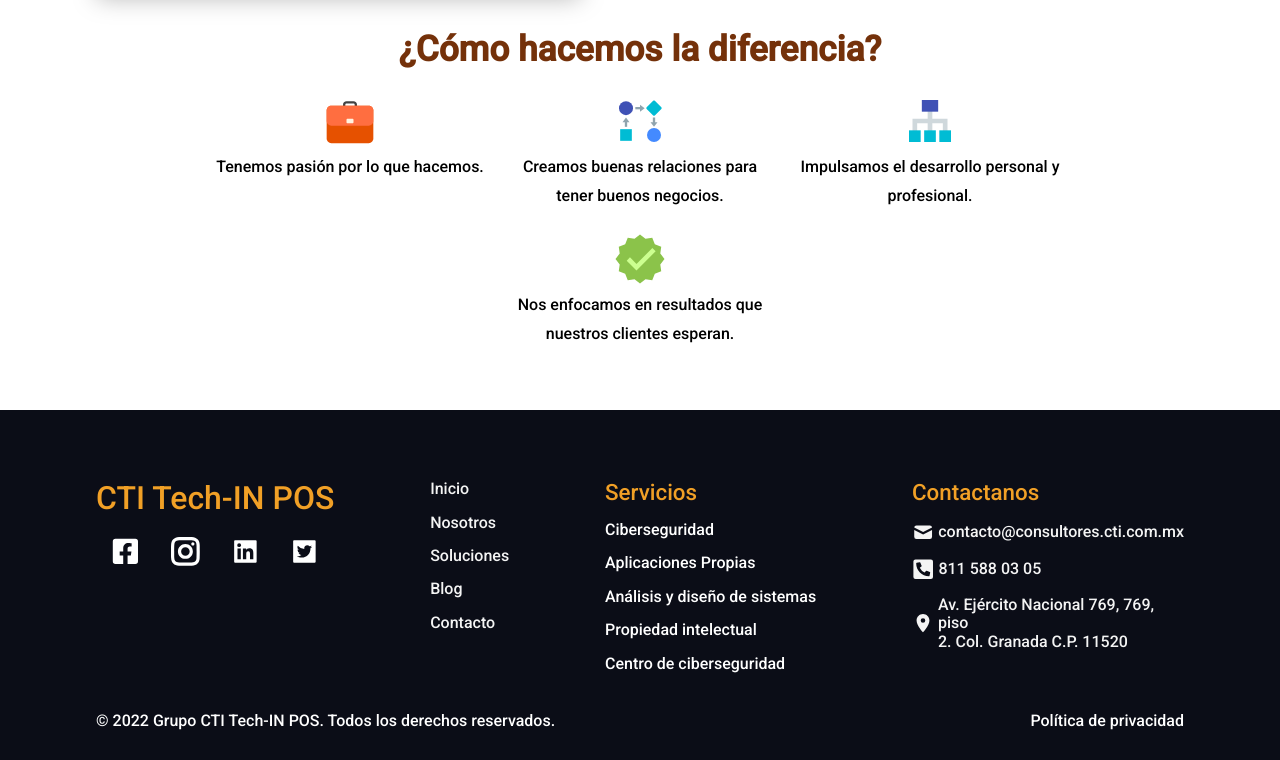
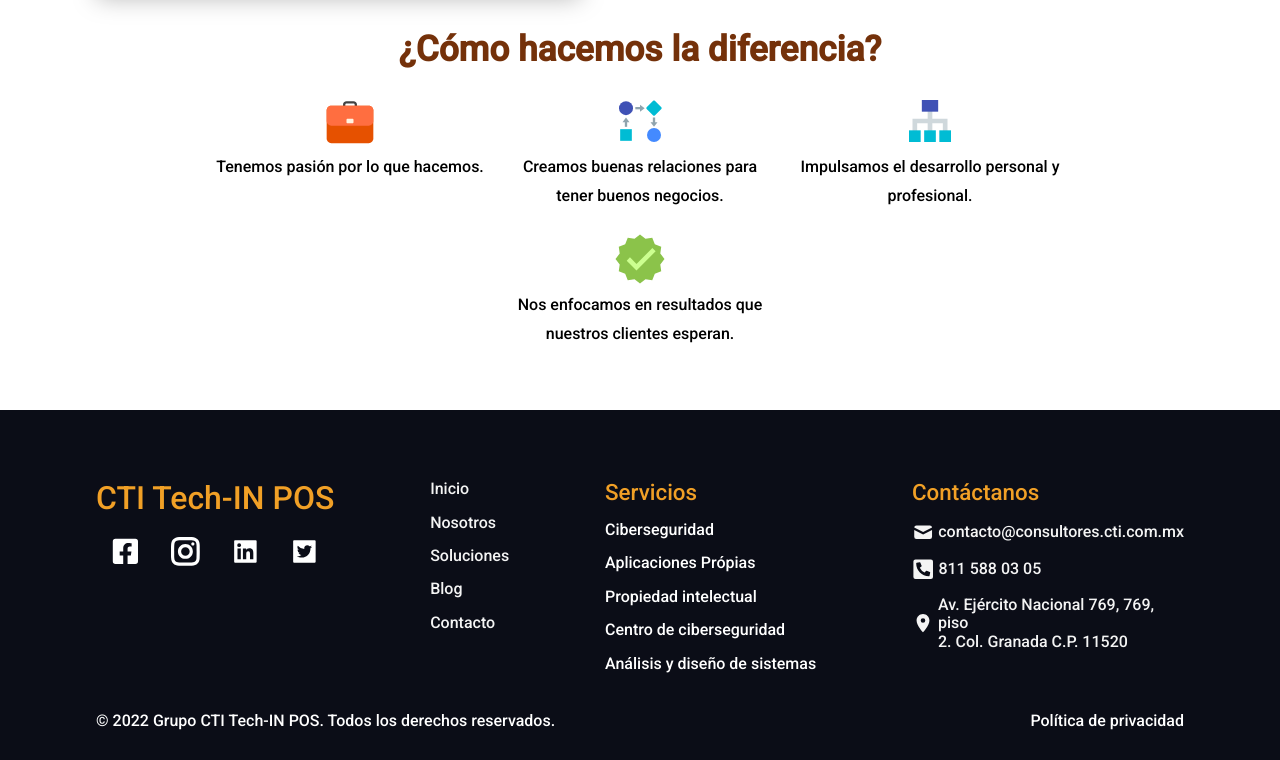
Before and after one commit to ucm23/cti, a Next.js app: page /Nosotros in a window 1280 px wide. Shown: the part 1621-2381 px from the top of the page. Built offline with nearby package versions, Linux system fonts and the light colour scheme; a small style sheet from the web is missing.

Commit message:
nuevo orden de los servicios en el footer

```diff
--- a/components/Footer.js
+++ b/components/Footer.js
@@ -49,14 +49,14 @@ const Footer = () => {
                     <div className='footer-block block3'>
                         <p className='block3-title'>Servicios</p>
                         <p>Ciberseguridad</p>
-                        <p>Aplicaciones Propias</p>
-                        <p>Análisis y diseño de sistemas</p>
+                        <p>Aplicaciones Própias</p>
                         <p>Propiedad intelectual</p>
                         <p>Centro de ciberseguridad</p>
+                        <p>Análisis y diseño de sistemas</p>
                     </div>
 
                     <div className='footer-block block4'>
-                        <p className='block4-title'>Contactanos</p>
+                        <p className='block4-title'>Contáctanos</p>
 
                         <Link href='mailto:contacto@consultores.cti.com.mx'>
                             <a target='_blank' className='footer-cen'>
```
